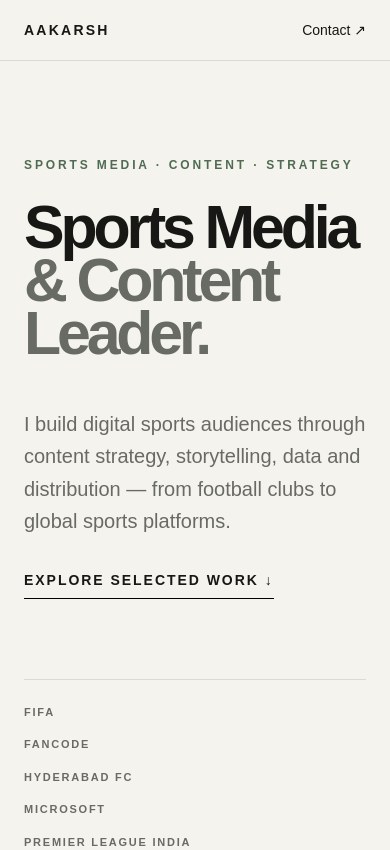
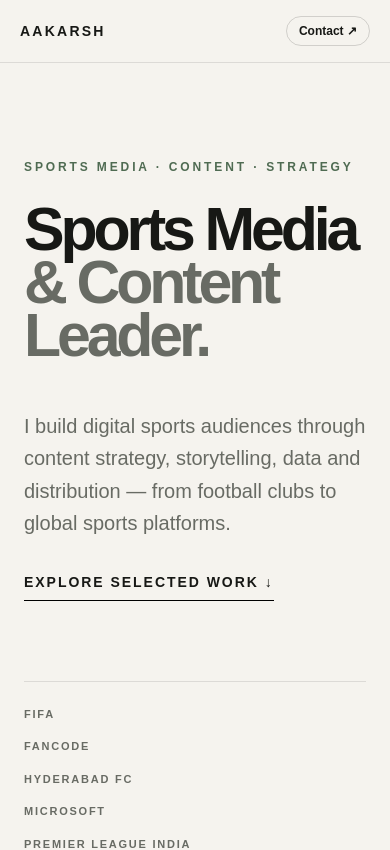
Before and after one commit to AakarshBot/aakars-portfolio-v2, a Next.js app: page / in a window 390 px wide. Shown: the top 850 px of the page. Built offline with nearby package versions, Linux system fonts and the light colour scheme.

Commit message:
feat: refine responsive navigation

```diff
--- a/src/components/Navbar.tsx
+++ b/src/components/Navbar.tsx
@@ -23,14 +23,14 @@ export function Navbar() {
   }, []);
 
   return (
-    <header className={`sticky top-0 z-50 border-b border-black/10 transition-colors ${scrolled ? "bg-[color:var(--background)]/95 backdrop-blur-md" : "bg-[color:var(--background)]"}`}>
-      <nav className="mx-auto flex max-w-7xl items-center justify-between px-6 py-5 lg:px-10">
+    <header className={`sticky top-0 z-50 border-b border-black/10 transition-all duration-300 ${scrolled ? "bg-[color:var(--background)]/90 shadow-sm backdrop-blur-md" : "bg-[color:var(--background)]"}`}>
+      <nav className="mx-auto flex max-w-7xl items-center justify-between px-5 py-4 sm:px-6 sm:py-5 lg:px-10">
         <a href="#top" className="text-sm font-semibold tracking-[0.16em] uppercase">Aakarsh</a>
-        <div className="hidden items-center gap-7 text-sm md:flex">
+        <div className="hidden items-center gap-6 text-sm md:flex lg:gap-7">
           {links.map(([label, href]) => <a className="transition-opacity hover:opacity-55" href={href} key={label}>{label}</a>)}
           <a className="border-b border-black pb-1 font-semibold" href={resumeUrl} target="_blank" rel="noreferrer">CV ↗</a>
         </div>
-        <a className="text-sm md:hidden" href="#contact">Contact ↗</a>
+        <a className="rounded-full border border-black/15 px-3 py-1.5 text-xs font-semibold md:hidden" href="#contact">Contact ↗</a>
       </nav>
     </header>
   );
```
